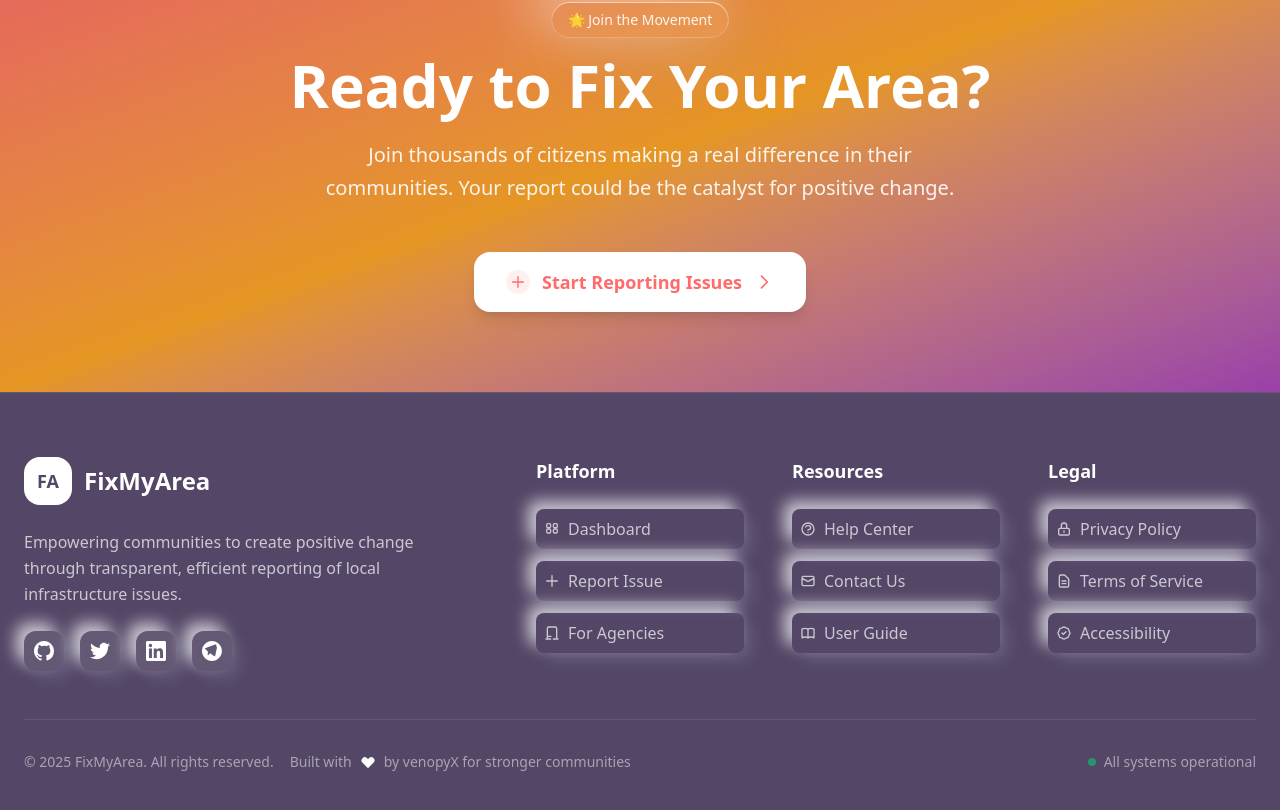
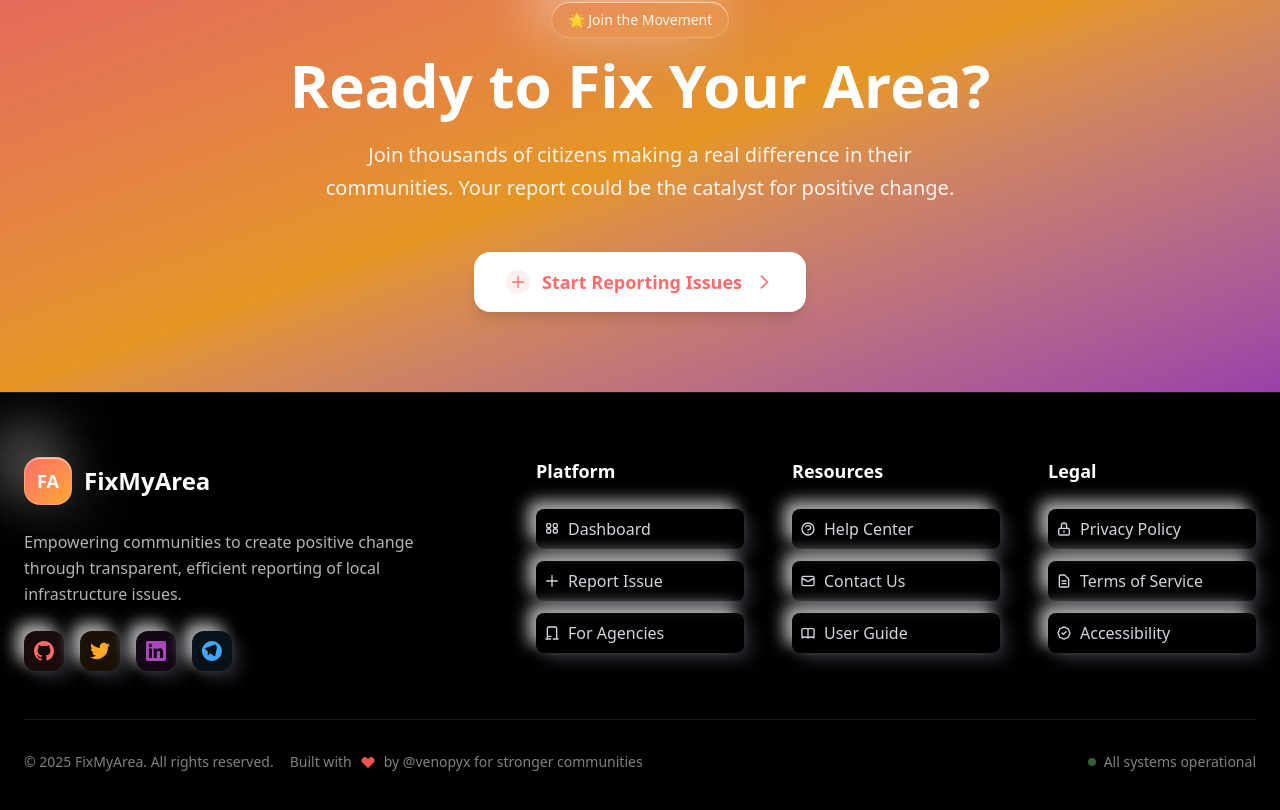
Before and after one commit to venopyX/FixNet, a Vue app: page / in a window 1280 px wide. Shown: the part 3779-4589 px from the top of the page. Built offline with nearby package versions, Linux system fonts and the light colour scheme.

Commit message:
fix: Color adjustment

```diff
--- a/src/components/layout/Footer.vue
+++ b/src/components/layout/Footer.vue
@@ -1,11 +1,13 @@
 <template>
-  <footer class="bg-[#534666] border-t border-white/10 py-16">
+  <footer class="bg-black border-t border-white/10 py-16">
     <div class="container mx-auto px-6">
       <div class="grid grid-cols-1 md:grid-cols-5 gap-12">
         <div class="md:col-span-2">
           <div class="flex items-center space-x-3 mb-6">
-            <div class="w-12 h-12 bg-white rounded-2xl flex items-center justify-center">
-              <span class="text-[#534666] font-bold text-lg">FA</span>
+            <div
+              class="claycard w-12 h-12 bg-gradient-to-br from-primary to-secondary rounded-2xl flex items-center justify-center"
+            >
+              <span class="text-white font-bold text-lg">FA</span>
             </div>
             <span class="font-bold text-2xl text-white">FixMyArea</span>
           </div>
@@ -17,7 +19,7 @@
             <!-- GitHub -->
             <a
               href="#"
-              class="claybutton w-10 h-10 bg-white/10 hover:bg-white/20 text-white rounded-xl flex items-center justify-center transition-all duration-200 hover:scale-110"
+              class="claybutton w-10 h-10 bg-primary/10 hover:bg-primary/20 text-primary rounded-xl flex items-center justify-center transition-all duration-200 hover:scale-110"
             >
               <svg class="w-6 h-6" fill="currentColor" viewBox="0 0 24 24">
                 <path
@@ -30,7 +32,7 @@
             <!-- Twitter -->
             <a
               href="#"
-              class="claybutton w-10 h-10 bg-white/10 hover:bg-white/20 text-white rounded-xl flex items-center justify-center transition-all duration-200 hover:scale-110"
+              class="claybutton w-10 h-10 bg-secondary/10 hover:bg-secondary/20 text-secondary rounded-xl flex items-center justify-center transition-all duration-200 hover:scale-110"
             >
               <svg class="w-5 h-5" fill="currentColor" viewBox="0 0 24 24">
                 <path
@@ -41,7 +43,7 @@
             <!-- LinkedIn -->
             <a
               href="#"
-              class="claybutton w-10 h-10 bg-white/10 hover:bg-white/20 text-white rounded-xl flex items-center justify-center transition-all duration-200 hover:scale-110"
+              class="claybutton w-10 h-10 bg-accent/10 hover:bg-accent/20 text-accent rounded-xl flex items-center justify-center transition-all duration-200 hover:scale-110"
             >
               <svg class="w-5 h-5" fill="currentColor" viewBox="0 0 24 24">
                 <path
@@ -52,7 +54,7 @@
             <!-- Telegram -->
             <a
               href="#"
-              class="claybutton w-10 h-10 bg-white/10 hover:bg-white/20 text-white rounded-xl flex items-center justify-center transition-all duration-200 hover:scale-110"
+              class="claybutton w-10 h-10 bg-info/10 hover:bg-info/20 text-info rounded-xl flex items-center justify-center transition-all duration-200 hover:scale-110"
             >
               <svg class="w-5 h-5" fill="currentColor" viewBox="0 0 24 24">
                 <path
@@ -69,7 +71,7 @@
             <li>
               <router-link
                 to="/dashboard"
-                class="claybutton text-white/70 hover:text-white transition-colors duration-200 flex items-center gap-2 p-2 rounded-lg hover:bg-white/10"
+                class="claybutton text-gray-300 hover:text-primary transition-colors duration-200 flex items-center gap-2 p-2 rounded-lg hover:bg-primary/5"
               >
                 <svg
                   class="w-4 h-4"
@@ -90,7 +92,7 @@
             <li>
               <router-link
                 to="/report"
-                class="claybutton text-white/70 hover:text-white transition-colors duration-200 flex items-center gap-2 p-2 rounded-lg hover:bg-white/10"
+                class="claybutton text-gray-300 hover:text-primary transition-colors duration-200 flex items-center gap-2 p-2 rounded-lg hover:bg-primary/5"
               >
                 <svg
                   class="w-4 h-4"
@@ -107,7 +109,7 @@
             <li>
               <router-link
                 to="/agency"
-                class="claybutton text-white/70 hover:text-white transition-colors duration-200 flex items-center gap-2 p-2 rounded-lg hover:bg-white/10"
+                class="claybutton text-gray-300 hover:text-primary transition-colors duration-200 flex items-center gap-2 p-2 rounded-lg hover:bg-primary/5"
               >
                 <svg
                   class="w-4 h-4"
@@ -134,7 +136,7 @@
             <li>
               <a
                 href="#"
-                class="claybutton text-white/70 hover:text-white transition-colors duration-200 flex items-center gap-2 p-2 rounded-lg hover:bg-white/10"
+                class="claybutton text-gray-300 hover:text-primary transition-colors duration-200 flex items-center gap-2 p-2 rounded-lg hover:bg-primary/5"
               >
                 <svg
                   class="w-4 h-4"
@@ -155,7 +157,7 @@
             <li>
               <a
                 href="#"
-                class="claybutton text-white/70 hover:text-white transition-colors duration-200 flex items-center gap-2 p-2 rounded-lg hover:bg-white/10"
+                class="claybutton text-gray-300 hover:text-primary transition-colors duration-200 flex items-center gap-2 p-2 rounded-lg hover:bg-primary/5"
               >
                 <svg
                   class="w-4 h-4"
@@ -176,7 +178,7 @@
             <li>
               <a
                 href="#"
-                class="claybutton text-white/70 hover:text-white transition-colors duration-200 flex items-center gap-2 p-2 rounded-lg hover:bg-white/10"
+                class="claybutton text-gray-300 hover:text-primary transition-colors duration-200 flex items-center gap-2 p-2 rounded-lg hover:bg-primary/5"
               >
                 <svg
                   class="w-4 h-4"
@@ -203,7 +205,7 @@
             <li>
               <a
                 href="#"
-                class="claybutton text-white/70 hover:text-white transition-colors duration-200 flex items-center gap-2 p-2 rounded-lg hover:bg-white/10"
+                class="claybutton text-gray-300 hover:text-primary transition-colors duration-200 flex items-center gap-2 p-2 rounded-lg hover:bg-primary/5"
               >
                 <svg
                   class="w-4 h-4"
@@ -224,7 +226,7 @@
             <li>
               <a
                 href="#"
-                class="claybutton text-white/70 hover:text-white transition-colors duration-200 flex items-center gap-2 p-2 rounded-lg hover:bg-white/10"
+                class="claybutton text-gray-300 hover:text-primary transition-colors duration-200 flex items-center gap-2 p-2 rounded-lg hover:bg-primary/5"
               >
                 <svg
                   class="w-4 h-4"
@@ -245,7 +247,7 @@
             <li>
               <a
                 href="#"
-                class="claybutton text-white/70 hover:text-white transition-colors duration-200 flex items-center gap-2 p-2 rounded-lg hover:bg-white/10"
+                class="claybutton text-gray-300 hover:text-primary transition-colors duration-200 flex items-center gap-2 p-2 rounded-lg hover:bg-primary/5"
               >
                 <svg
                   class="w-4 h-4"
@@ -275,7 +277,7 @@
           <p>&copy; 2025 FixMyArea. All rights reserved.</p>
           <div class="flex items-center gap-2">
             <span>Built with</span>
-            <svg class="w-4 h-4 text-white" fill="currentColor" viewBox="0 0 20 20">
+            <svg class="w-4 h-4 text-error" fill="currentColor" viewBox="0 0 20 20">
               <path
                 fill-rule="evenodd"
                 d="M3.172 5.172a4 4 0 015.656 0L10 6.343l1.172-1.171a4 4 0 115.656 5.656L10 17.657l-6.828-6.829a4 4 0 010-5.656z"
@@ -288,7 +290,7 @@
 
         <div class="flex items-center gap-4 text-sm text-white/50">
           <div class="flex items-center gap-2">
-            <div class="w-2 h-2 bg-green-400 rounded-full animate-pulse"></div>
+            <div class="w-2 h-2 bg-success rounded-full animate-pulse"></div>
             <span>All systems operational</span>
           </div>
         </div>
@@ -300,7 +302,7 @@
 <script setup lang="ts">
 import { ref } from 'vue'
 
-const currentUserLogin = ref('venopyX')
+const currentUserLogin = ref('@venopyx')
 </script>
 
 <style scoped>
```
